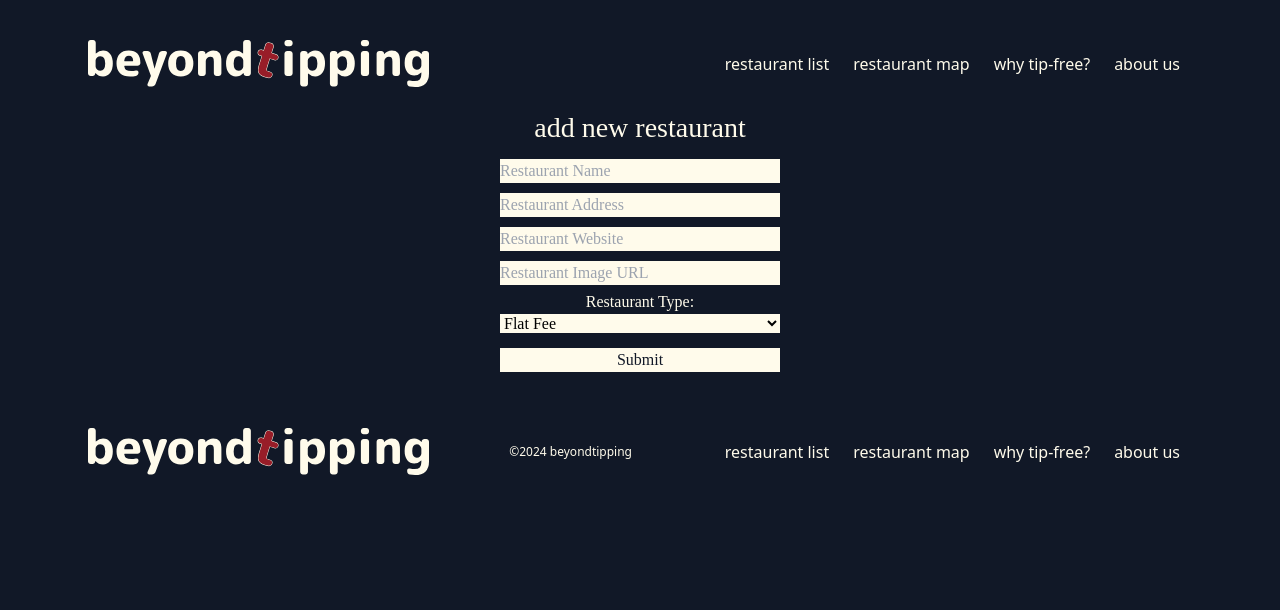
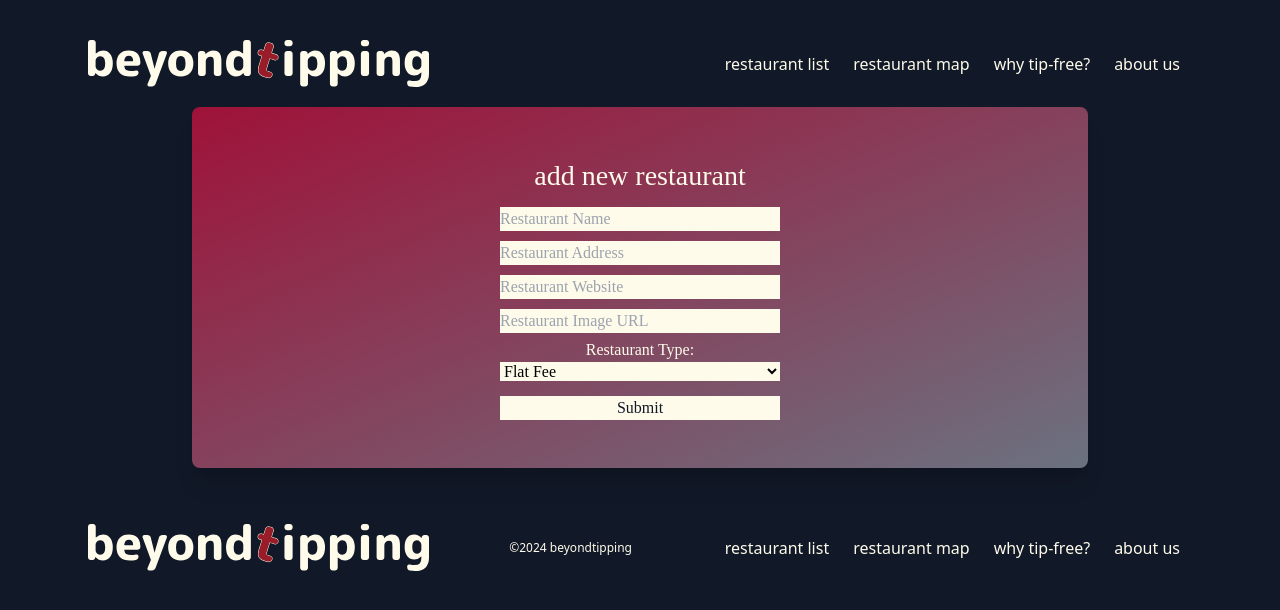
Before and after one commit to henry-oberholtzer/beyondtipping, a React (Vite) app: page /form in a window 1280 px wide. Shown: the top 610 px of the page. Built offline with nearby package versions, Linux system fonts and the light colour scheme; no server answers; a web font is replaced by a local one.

Commit message:
style call to action

```diff
--- a/src/components/Form.tsx
+++ b/src/components/Form.tsx
@@ -1,5 +1,6 @@
 import { createRestaurant } from "../api_helper";
 import { FormEvent } from 'react';
+import Heading from "./Heading";
 
 export const Form = () => {
 
@@ -62,6 +63,7 @@ export const Form = () => {
 
     return (
         <>
+         <div className="max-w-4xl m-auto shadow-xl md:px-12 px-4 py-12 grid place-items-center rounded-lg bg-gradient-to-br from-rose-800 via-slate to-gray-500">
             <form id="newRestaurantForm" onSubmit={handleSubmit}>
                 <div id="formInputs">
                     <h1>add new restaurant</h1>
@@ -80,6 +82,7 @@ export const Form = () => {
                     <button type="submit" id="restaurantSubmit">Submit</button>
                 </div>
             </form>
+            </div>
         </>
     );
 };
--- a/src/components/WhyTipFree.tsx
+++ b/src/components/WhyTipFree.tsx
@@ -19,7 +19,7 @@ export default function WhyTipFree() {
       inclusive and sustainable work environment. By eliminating the reliance
       on tips, these establishments prioritize fair compensation, promote
       economic stability, and contribute to a more just and dignified
-      restaurant industry for workers and patrons alike.
+      restaurant industry for workers and patrons alike. Just like having your cake, and eating it too.
     </p>
     <div className="flex justify-center">
       <div className="grid grid-cols-2 gap-4">
```
